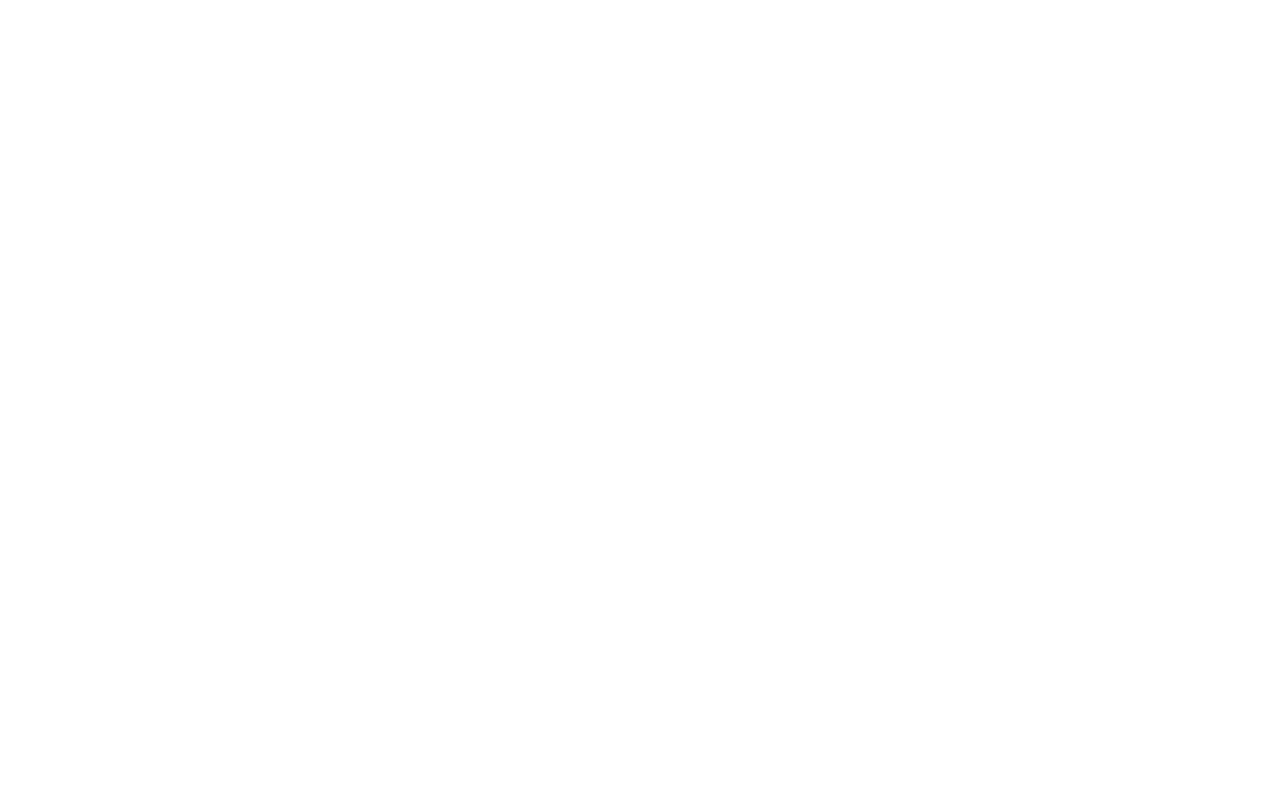
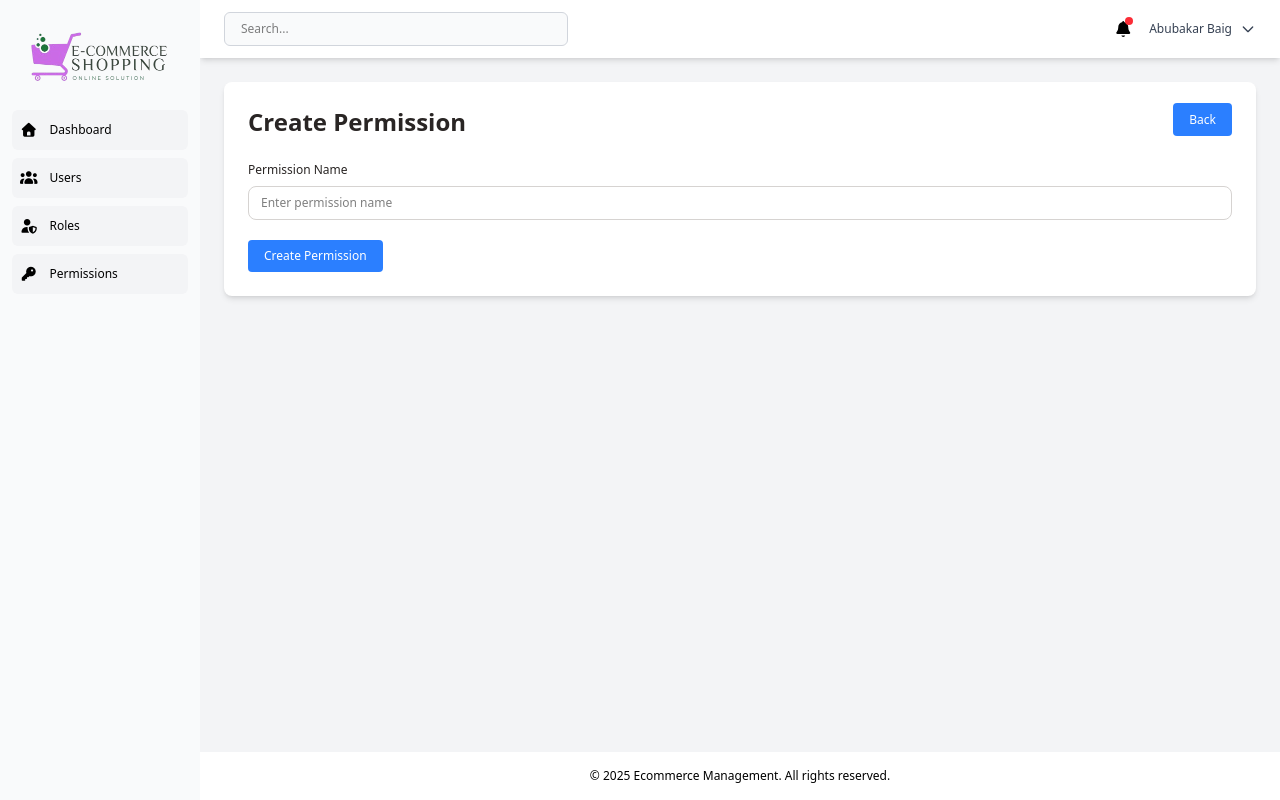
Before and after one commit to Abubakar2211/Ecommerce-Management-Frontend, a React (Vite) app: page /permission/edit/1 in a window 1280 px wide. Before the commit this address had no page. Built offline with nearby package versions, Linux system fonts and the light colour scheme; sample sign-in values are in the browser's storage.

Commit message:
Add Permission Update Api.

```diff
--- a/src/App.jsx
+++ b/src/App.jsx
@@ -25,7 +25,7 @@ function App() {
           <Route path="/role/edit/:id" element={<RoleAction />} />
           <Route path="/permission" element={<Permission />} />
           <Route path="/permission/create" element={<PermissionAction />} />
-          <Route path="/permission/edit:id" element={<PermissionAction />} />
+          <Route path="/permission/edit/:id" element={<PermissionAction />} />
         </Route >
       </Routes>
     </>
--- a/src/pages/Login.jsx
+++ b/src/pages/Login.jsx
@@ -1,5 +1,6 @@
 import { useState } from "react";
 import { useNavigate } from "react-router-dom";
+import { toast,ToastContainer } from "react-toastify";
 
 export default function Login() {
     const [email, setEmail] = useState('');
@@ -11,43 +12,50 @@ export default function Login() {
     try {
         const response = await fetch("http://127.0.0.1:8000/api/login", {
             method: "POST",
-                headers: {
-                    "Content-Type": "application/json",
-                },
-                body: JSON.stringify({
-                    email: email,
-                    password: password
-                })
+            headers: { "Content-Type": "application/json" },
+            body: JSON.stringify({ email, password }),
         });
+
         const data = await response.json();
+
+        if (response.ok && data.token) {
             localStorage.setItem("authToken", data.token);
-            console.log("Api Response : ", data);
             setEmail("");
             setPassword("");
             navigate("/dashboard");
+        } else {
+            toast.error(data.message);
+        }
     } catch (err) {
-            console.error("Error".err.response?.data || err.message);
+        toast.error("Something went wrong!");
+        console.error("Error:", err);
     }
-    }
+};
+
     return (
         <div className="flex min-h-screen items-center justify-center bg-gray-100">
             <div className="w-sm bg-white shadow-lg rounded-2xl p-8">
-                <h1 className="text-lg font-bold text-center text-blue-500 mb-6">Login</h1>
+                <h1 className="text-2xl  font-bold text-center text-blue-500 mb-6">Login</h1>
                 <div className="space-y-5">
                     <div>
                         <label className="block mb-1 text-sm font-medium text-gray-700 focus:border-blue-500">Email</label>
-                        <input value={email} onChange={(e) => setEmail(e.target.value)} type="email" placeholder="Enter your email" className="w-full px-4 py-1.5 border text-sm border-blue-500  rounded-md focus:ring-stone-400 focus:outline-none" />
+                        <input value={email} onChange={(e) => setEmail(e.target.value)} type="email" placeholder="Enter your email"
+                        className="w-full px-4 py-2 border text-sm border-blue-500  rounded-md focus:ring-stone-400 focus:outline-none" />
                     </div>
-                    <div>
+                  <div className="relative">
                         <label className="block mb-1 text-sm font-medium text-gray-700">Password</label>
-                        <input value={password} onChange={(e) => setPassword(e.target.value)} type={password} placeholder="Enter your password" className="w-full px-4 py-1.5 text-sm border border-blue-500 rounded-md focus:ring-stone-400 focus:outline-none" />
-                                        <button type="button" onClick={() => setShowPassword(!showPassword)} className="absolute right-2 top-2 cursor-pointer text-stone-500 hover:text-stone-700">
-                                             <i className={`fa-solid ${showPassword ? "fa-eye-slash" : "fa-eye"}`}></i>
+                        <input value={password} onChange={(e) => setPassword(e.target.value)} type={showPassword ? "text" : "password"} placeholder="Enter your password"
+                        className="w-full px-4 py-2 text-sm border border-blue-500 rounded-md focus:ring-stone-400 focus:outline-none"/>
+                        <button type="button" onClick={() => setShowPassword(!showPassword)} className="absolute right-3 top-8 text-stone-500 hover:text-stone-700" >
+                            <i className={`fa-solid cursor-pointer  ${showPassword ? "fa-eye-slash" : "fa-eye"}`}></i>
                         </button>
                     </div>
-                    <button type="submit" onClick={() => handleLoginButton()} className="w-full bg-blue-500 hover:bg-blue-700 text-white text-sm py-2.5 rounded-lg transition cursor-pointer"> Login</button>
+
+                    <button type="submit" onClick={() => handleLoginButton()}
+                    className="w-full bg-blue-500 hover:bg-blue-700 text-white text-sm py-2.5 rounded-lg transition cursor-pointer"> Login</button>
                 </div>
             </div>
+            <ToastContainer />
         </div>
     );
 }
--- a/src/pages/permission/Permission.jsx
+++ b/src/pages/permission/Permission.jsx
@@ -56,7 +56,7 @@ export default function Permission() {
                                     <Tr key={permission.id || index}>
                                         <Td>{permission.name}</Td>
                                         <Td flex={true}>
-                                            <Link to="/user/edit" >
+                                            <Link to={`/permission/edit/${permission.id}`} state={{permission:permission}}>
                                                 <I value={"fa-pen-to-square"} />
                                             </Link>
                                             <div className="cursor-pointer" onClick={() => handleRoleDelete(permission.id)}>
--- a/src/pages/permission/PermissionAction.jsx
+++ b/src/pages/permission/PermissionAction.jsx
@@ -4,13 +4,17 @@ import Button from "../../utils/Button";
 import Input from "../../utils/Input";
 import Label from "../../utils/Label";
 import LinkButton from "../../utils/LinkButton";
-import { useState } from "react";
+import { useEffect, useState } from "react";
 import Api from "../../utils/api";
+import { useLocation, useNavigate } from "react-router-dom";
 
 export default function PermissionAction() {
     const [name, setName] = useState("");
-    const handlePermissionAction = async (e) => {
-        e.preventDefault();
+    const [permissionId,setPermissionId] = useState("");
+    const location = useLocation();
+    const permissionData = location.state?.permission;
+    const navigate = useNavigate();
+    const createPermissionAction = async () => {
         try {
             const res = await Api().post('/permission', { name });
             toast.success(res.data.message);
@@ -21,11 +25,37 @@ export default function PermissionAction() {
         }
     };
 
+    const updatePermissionAction = async (permissionId) => {
+        try {
+            const res = await Api().patch(`/permission/${permissionId}`, { name });
+            toast.success(res.data.message);
+            navigate("/permission");
+        } catch (err) {
+            console.log("Error:", err.response?.data || err.message);
+            toast.error(err.response?.data?.message || "Something went wrong!");
+        }
+    }
+
+    const handlePermissionAction = async (e) => {
+        e.preventDefault();
+        if(permissionData){
+            await updatePermissionAction (permissionId);
+        }else{
+            await createPermissionAction();
+        }
+    }
+
+    useEffect(() => {
+        if (permissionData) {
+        setName(permissionData.name);
+        setPermissionId(permissionData.id);
+        }
+    }, []);
     return (
         <Main>
             <div className=" bg-white rounded-lg shadow-md p-6">
                 <div className="flex justify-between">
-                    <h2 className="text-2xl font-bold text-stone-800 mb-6">Create Permission</h2>
+                    <h2 className="text-2xl font-bold text-stone-800 mb-6">{permissionData ? "Permission Update" : "Create Permission"}</h2>
                     <LinkButton route={"/permission"} value={"Back"} />
                 </div>
                 <form className="space-y-4" onSubmit={handlePermissionAction}>
@@ -33,11 +63,10 @@ export default function PermissionAction() {
                         <Label value={"Permission Name"} />
                         <Input type={'text'} value={name} onChange={(e) => setName(e.target.value)} placeholder={'Enter permission name'} />
                     </div>
-                    <Button value={"Create Permission"} />
+                    <Button value={permissionData ? "Permission Update" : "Create Permission"} />
                 </form>
             </div>
             <ToastContainer />
         </Main>
     );
-
 }
--- a/src/utils/I.jsx
+++ b/src/utils/I.jsx
@@ -1,5 +1,5 @@
 export default function I({value}) {
     return <>
-        <i className={`fa-solid ${value} text-sm`}></i>
+        <i className={`fa-solid ${value} text-sm hover:text-blue-500`}></i>
     </>
 }
--- a/src/utils/Input.jsx
+++ b/src/utils/Input.jsx
@@ -8,7 +8,7 @@ export default function Input({ id, type, name, onChange, placeholder, value })
     return (
         <div className="relative w-full">
             <input type={isPassword && showPassword ? "text" : type} id={id} value={value} name={name} onChange={onChange}
-                className="w-full px-3 py-1.5 text-xs rounded-lg mt-1 mb-1 border border-stone-300 focus:outline-none focus:ring-2 focus:ring-blue-500 pr-8"
+                className="w-full px-3 py-2 text-xs rounded-lg mt-1 mb-1 border border-stone-300 focus:outline-none focus:ring-2 focus:ring-blue-500 pr-8"
                 placeholder={placeholder}
             />
             {isPassword && (
```
Lines whose indentation alone changed are shown as unchanged.
